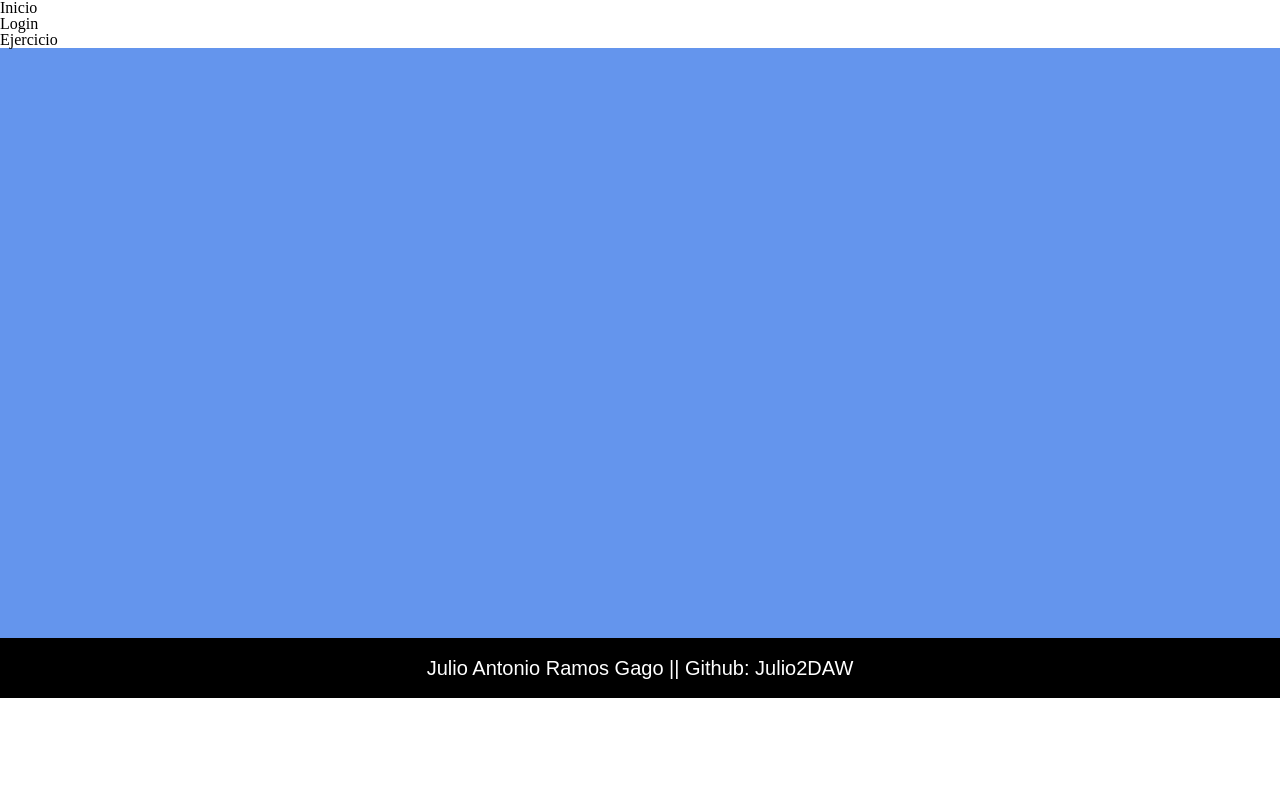
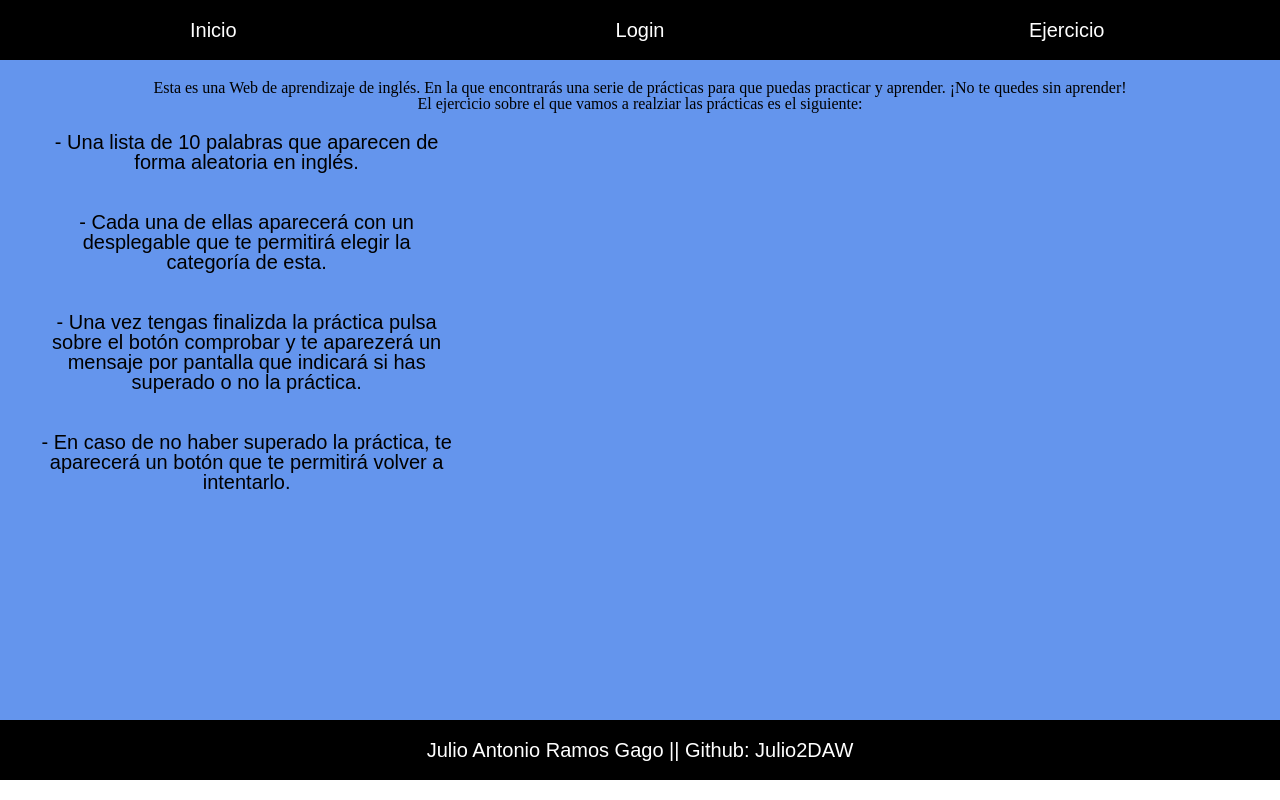
Before and after one commit to Julio2DAW/ramos_gago_julio_aprende_ingles, a PHP site: page / in a window 1280 px wide. Run offline with PHP 8.4, Linux system fonts and the light colour scheme.

Commit message:
información del index

```diff
--- a/src/css/estilos.css
+++ b/src/css/estilos.css
@@ -12,6 +12,34 @@ header > h1{
     font-family: Arial, Helvetica, sans-serif;
 }
 
+nav > ul{
+
+    display: flex;
+    background-color: black;
+    color: white;
+}
+
+a{
+
+    text-decoration: none;
+    color: white;
+    font-family: Arial, Helvetica, sans-serif;
+}
+
+a:hover{
+
+        color: cornflowerblue;
+}
+
+ul > li{
+
+    padding: 20px;
+    font-size: 20px;
+    font-family: Arial, Helvetica, sans-serif;
+    width: 33.33%;
+    text-align: center;
+}
+
 footer > p{
 
     font-size: 20px;
@@ -24,7 +52,7 @@ main{
     background-color: cornflowerblue;
     padding: 20px;
     text-align: center;
-    min-height: 550px;
+    min-height: 620px;
 }
 
 #columnas{
--- a/src/index.html
+++ b/src/index.html
@@ -6,19 +6,36 @@
     <meta name="viewport" content="width=device-width, initial-scale=1.0" />
     <meta author="Julio Antonio Ramos Gago (jramosgago.guadalupe@alumnado.fundacionloyola.net)" />
     <title>Aprende Inglés</title>
-    <link rel="stylesheet" href="../css/estilos.css" />
-    <link rel="stylesheet" href="../css/reset.css" />
+    <link rel="stylesheet" href="css/estilos.css" />
+    <link rel="stylesheet" href="css/reset.css" />
 </head>
 <body>
     <nav>
         <ul>
-            <li>Inicio</li>
+            <li><a href="index.html">Inicio</a></li>
             <li>Login</li>
             <li>Ejercicio</li>
         </ul>
     </nav>
     <main>
-
+        <div>
+            Esta es una Web de aprendizaje de inglés. En la que encontrarás una serie de prácticas
+            para que puedas practicar y aprender. ¡No te quedes sin aprender!
+        </div>
+        <div>
+            El ejercicio sobre el que vamos a realziar las prácticas es el siguiente:
+            <ul>
+                <li>- Una lista de 10 palabras que aparecen de forma aleatoria en inglés.</li>
+                <li>- Cada una de ellas aparecerá con un desplegable que te permitirá elegir la categoría de esta.</li>
+                <li>
+                    - Una vez tengas finalizda la práctica pulsa sobre el botón comprobar y te aparezerá un mensaje
+                    por pantalla que indicará si has superado o no la práctica.
+                </li>
+                <li>
+                    - En caso de no haber superado la práctica, te aparecerá un botón que te permitirá volver a intentarlo.
+                </li>
+            </ul>
+        </div>
     </main>
     <footer>
         <p>Julio Antonio Ramos Gago || Github: Julio2DAW</p>
```
